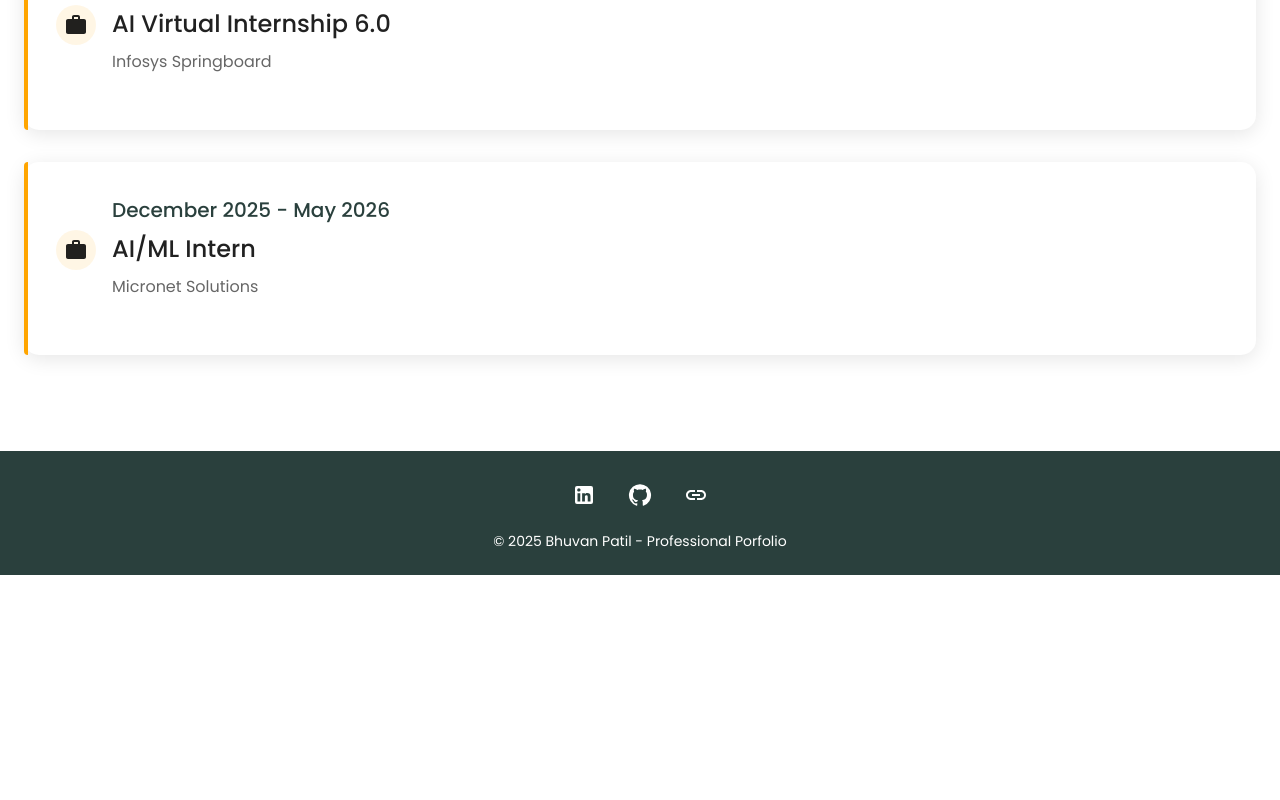
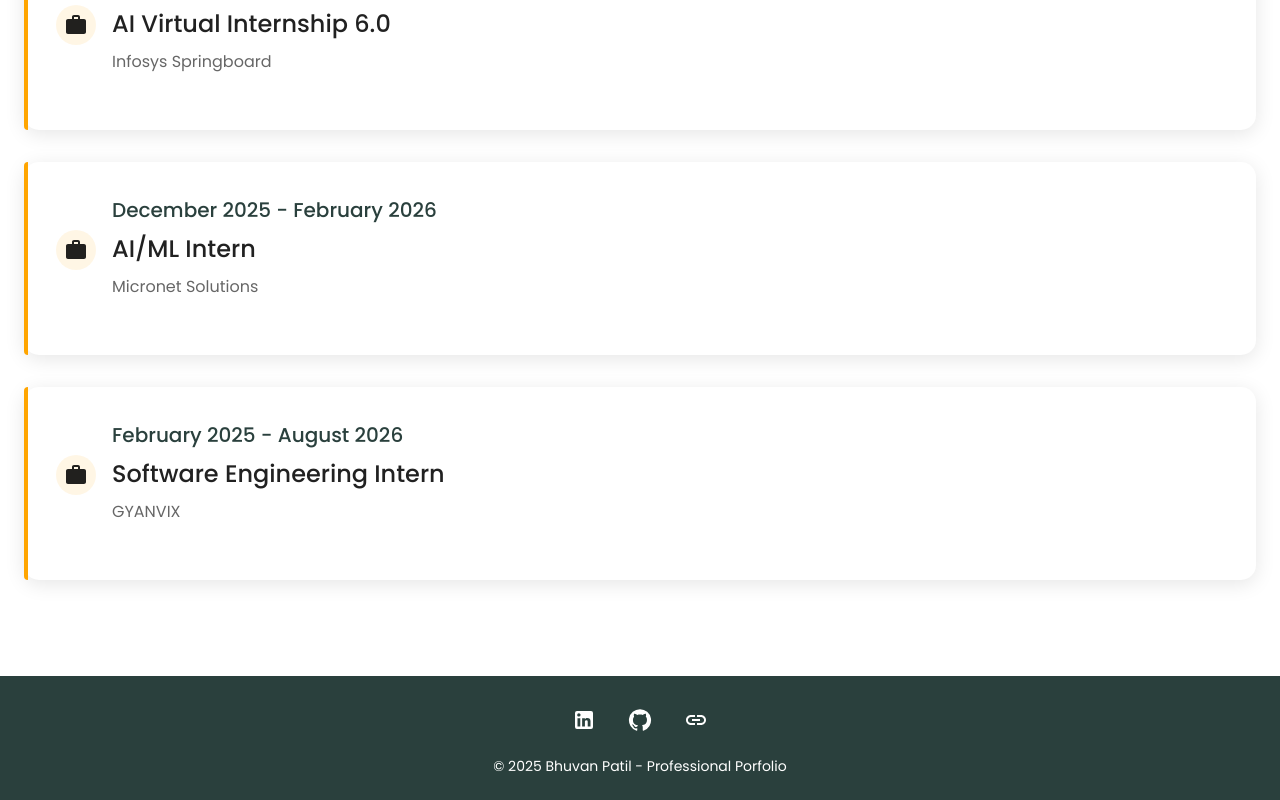
Before and after one commit to Bhuvan-Patil-24/portfolio-frontend, a React (Create React App) app: page /experience in a window 1280 px wide. Shown: the part 1669-2469 px from the top of the page. Before the commit the page ends 2244 px from the top, so only its background shows below. Built offline with nearby package versions, Linux system fonts and the light colour scheme.

Commit message:
added experience

```diff
--- a/src/pages/Experience.jsx
+++ b/src/pages/Experience.jsx
@@ -99,9 +99,16 @@
     icon: <WorkIcon />,
   },
   {
-    date: 'December 2025 - May 2026',
+    date: 'December 2025 - February 2026',
     title: 'AI/ML Intern',
     company: 'Micronet Solutions',
+    // description: 'Developed a personal voice assistant (NexusAI) using Python, NLP to assist in daily tasks and provide information on various topics which helps in enhancing productivity and accessibility as well as time management.',
+    icon: <WorkIcon />,
+  },
+  {
+    date: 'February 2025 - August 2026',
+    title: 'Software Engineering Intern',
+    company: 'GYANVIX',
     // description: 'Developed a personal voice assistant (NexusAI) using Python, NLP to assist in daily tasks and provide information on various topics which helps in enhancing productivity and accessibility as well as time management.',
     icon: <WorkIcon />,
   },
--- a/src/pages/Projects.jsx
+++ b/src/pages/Projects.jsx
@@ -205,6 +205,9 @@
                           backgroundColor: '#FF8C00',
                         },
                       }}
+                      href={project.demoLink}
+                      target="_blank"
+                      rel="noopener noreferrer"
                     >
                       Live Demo
                     </Button>
```
